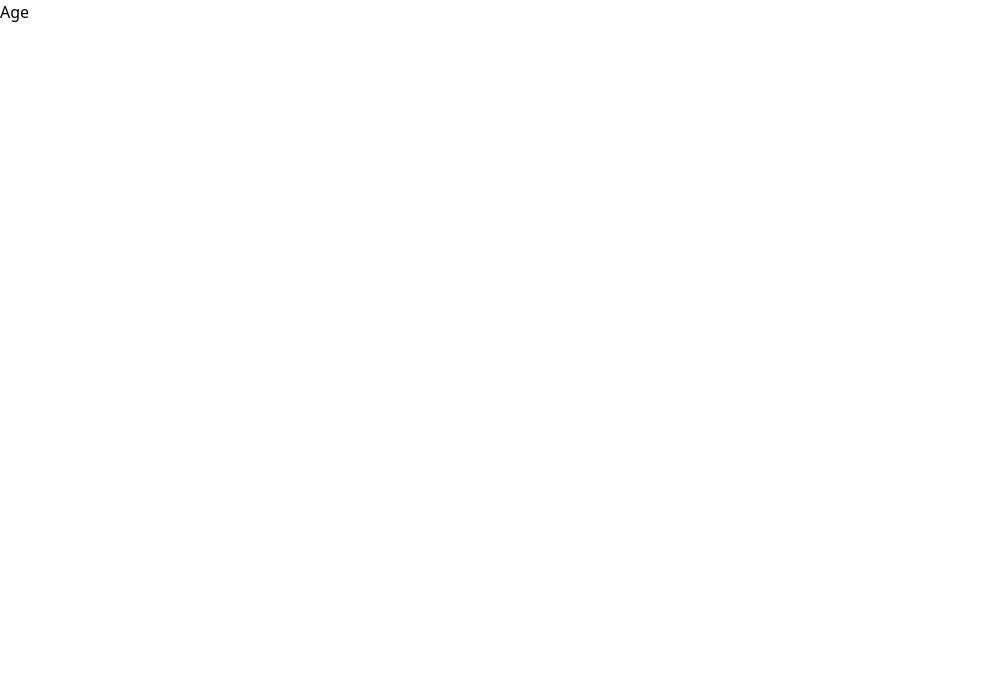
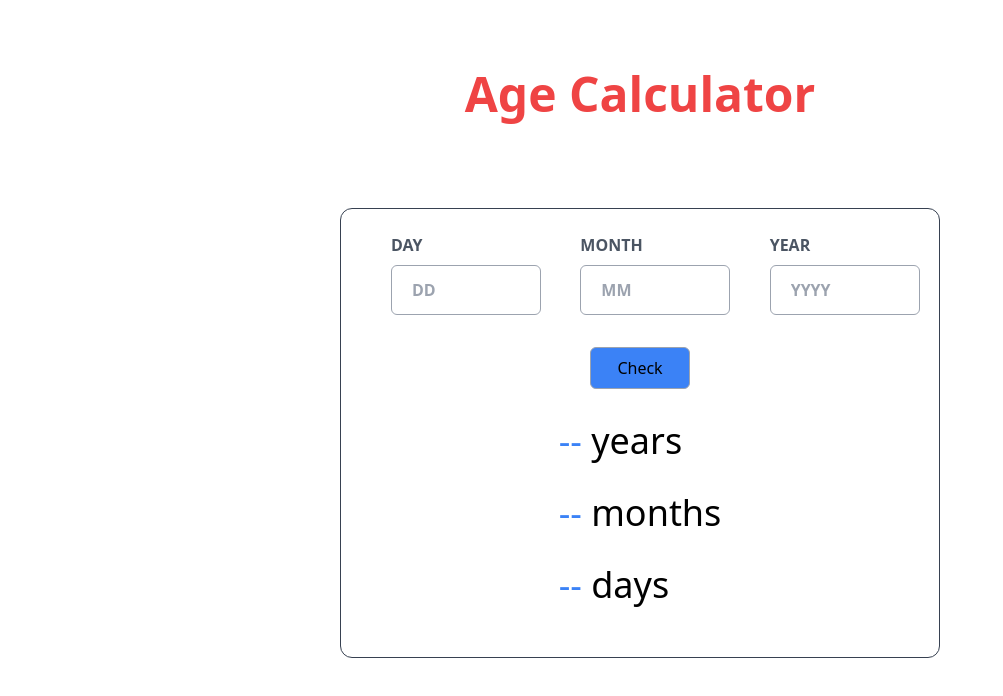
Before and after one commit to VISHNUPRABHU-170/UI-Pages, a React (Create React App) app: page /age-calc in a window 1280 px wide. Shown: the top 696 px of the page, without its empty margins (0-1003 px from the left). Built offline with nearby package versions, Linux system fonts and the light colour scheme.

Commit message:
Age Calculator finished

```diff
--- a/package.json
+++ b/package.json
@@ -10,6 +10,7 @@
     "react-dom": "^18.2.0",
     "react-router-dom": "^6.10.0",
     "react-scripts": "5.0.1",
+    "tailwind": "^4.0.0",
     "web-vitals": "^2.1.4"
   },
   "scripts": {
--- a/src/Components/Age-Calculator.jsx
+++ b/src/Components/Age-Calculator.jsx
@@ -1,7 +1,94 @@
+import { useState } from "react";
+
 export default function Age() {
+
+    const [dd,setDate] = useState();
+    const [mm,setMonth] = useState();
+    const [yy,setYear] = useState();
+    const [cdd,setCDate] = useState("--");
+    const [cmm,setCMonth] = useState("--");
+    const [cyy,setCYear] = useState("--");
+
+    const displays = [
+        {
+            res:cyy,
+            text:"years",
+        },
+        {
+            res:cmm,
+            text:"months",
+        },
+        {
+            res:cdd,
+            text:"days",
+        },
+    ];
+
+    const update = () => {
+        const d=new Date();
+        const date=d.getDate();
+        const month=d.getMonth()+1;
+        const year=d.getFullYear();
+        if(yy>year || (dd>date && mm>date && yy==year) || mm>12 || dd>31){
+            alert("Enter Valid D.O.B");
+        }else{
+            if(mm>=month){
+                setCYear(year-yy-1);
+                setCMonth(mm-month);
+                setCDate((mm-month)*30);
+            }else{
+                setCYear(year-yy);
+                setCMonth(12-(month-mm));
+                setCDate((12-(month-mm))*30);
+            }
+
+        }
+    };
+
+
     return(
         <div>
-            <h1>Age</h1>
+            <div className="flex justify-center py-[70px] text-3xl sm:text-5xl">
+                <p className="text-red-500 font-bold">Age Calculator</p>
+            </div>
+            <div className="flex justify-center py-[20px]">
+                <div className="bg-white hover:bg-gray-700 border rounded-xl border-gray-700 drop-shadow-5xl shadow-gray-300 h-[400px] w-[350px] sm:h-[450px] sm:w-[600px]">
+                    <div className="py-6 px-7 sm:px-[50px] font-bold grid grid-cols-3 gap-4 sm:gap-[70px]">
+                        <div>
+                            <h1 className="text-gray-600">DAY</h1>
+                            <div className="py-2">
+                               <input type="number" placeholder="DD" className="p-2 px-5 w-[80px] sm:h-[50px] sm:w-[150px] border border-gray-400 rounded-md" onChange={(e) => {setDate(e.target.value)}} required></input>
+                            </div>
+                        </div>
+                        <div>
+                            <h1 className="text-gray-600">MONTH</h1>
+                            <div className="py-2">
+                               <input type="number" placeholder="MM" className="p-2 px-5 w-[80px] sm:h-[50px] sm:w-[150px] border border-gray-400 rounded-md" onChange={(e) => {setMonth(e.target.value)}} required></input>
+                            </div>
+                        </div>
+                        <div>
+                            <h1 className="text-gray-600">YEAR</h1>
+                            <div className="py-2">
+                               <input type="number" placeholder="YYYY" className="p-2 px-5 w-[80px] sm:h-[50px] sm:w-[150px] border border-gray-400 rounded-md" onChange={(e) => {setYear(e.target.value)}} required></input>
+                            </div>
+                        </div>
+                    </div>
+                    <div className="flex justify-center">
+                       <button onClick={update} className="bg-blue-500 p-1 sm:p-2 w-[100px] border border-gray-400 rounded-md hover:bg-orange-400">Check</button>
+                    </div>
+                    <div className="flex justify-center py-10 sm:py-8 text-2xl sm:text-4xl grid grid-cols gap-5 sm:gap-8">
+                        {
+                            displays.map((i) => {
+                                return(
+                                    <div>
+                                        <h1><span className="text-blue-500">{i.res}</span> {i.text}</h1>
+                                    </div>
+                                );
+                            })
+                        }
+                    </div>
+                </div>
+            </div>
         </div>
     );
 }
--- a/tailwind.config.js
+++ b/tailwind.config.js
@@ -1,6 +1,6 @@
 /** @type {import('tailwindcss').Config} */
 module.exports = {
-  content: ["./src/**/*.{html,js}"],
+  content: ["./src/**/*.{html,js,jsx}"],
   theme: {
     extend: {},
   },
```
Also changed, not shown: public/manifest.json, 1 other file (tests, documents, lock files or other folders).
